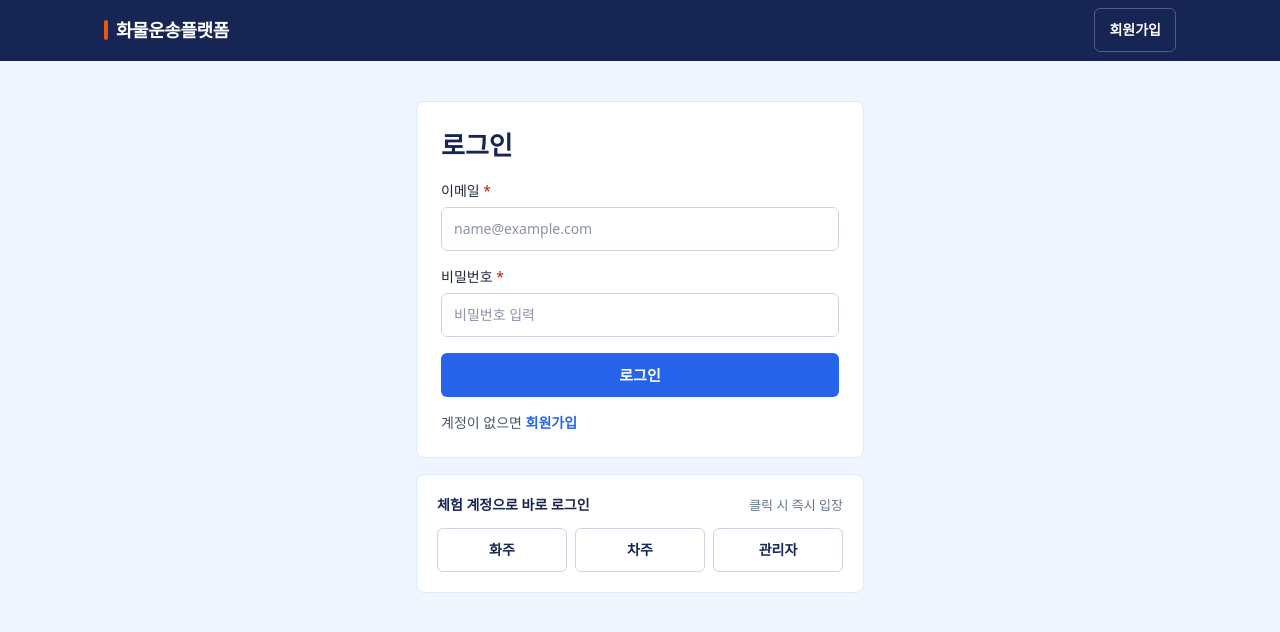
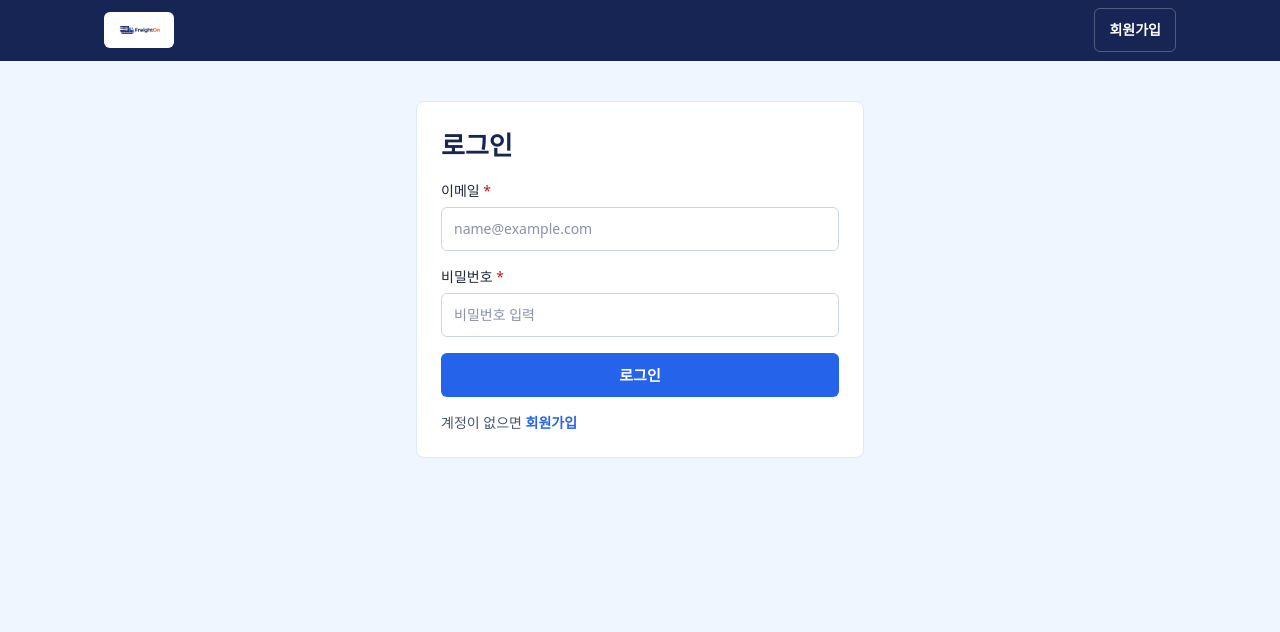
Before and after one commit to gmeag01/FreightShippingPlatformProject-, a React (Vite) app in the folder frontend/: page /login in a window 1280 px wide. Shown: the top 632 px of the page. Built offline with nearby package versions, Linux system fonts and the light colour scheme; a web font is replaced by a local one.

Commit message:
feat: apply FreightOn logo linking to home across all pages and remove demo login

```diff
--- a/frontend/src/layouts/AppLayout.js
+++ b/frontend/src/layouts/AppLayout.js
@@ -1,6 +1,6 @@
 import { useState } from 'react';
 import { Link, NavLink, Outlet, useNavigate } from 'react-router-dom';
-import { ROLE_HOME, ROLE_LABEL } from '../auth/roles';
+import { ROLE_LABEL } from '../auth/roles';
 import { useAuth } from '../auth/useAuth';
 import ProfileModal from '../components/profile/ProfileModal';
 
@@ -42,17 +42,18 @@ export default function AppLayout() {
     <div className="bg-ground text-copy min-h-screen">
       <header className="bg-ink border-b border-blue-950/40 shadow-xs">
         <div className="mx-auto flex max-w-280 flex-wrap items-center justify-between px-4 sm:h-[60px] sm:flex-nowrap sm:px-6">
-          {/* 좌측: 주황색 브랜드 막대 + 서비스 이름 + 역할별 메뉴 */}
+          {/* 좌측: FreightOn 로고 + 역할별 메뉴 */}
           <div className="flex h-full items-center gap-8 max-sm:contents">
             <Link
-              to={ROLE_HOME[me?.role] ?? '/'}
-              className="flex items-center gap-2 transition-opacity hover:opacity-90 max-sm:h-13"
+              to="/"
+              className="inline-flex items-center rounded-md bg-white px-2.5 py-1 transition-opacity hover:opacity-90 max-sm:my-1.5"
               title="홈으로 이동"
             >
-              <span className="bg-signal h-5 w-1 rounded-full" aria-hidden="true" />
-              <strong className="text-base font-bold tracking-tight text-white sm:text-lg">
-                화물운송플랫폼
-              </strong>
+              <img
+                src="/images/logo-freighton.png"
+                alt="FreightOn"
+                className="h-7 w-auto object-contain"
+              />
             </Link>
 
             <nav className="flex h-full items-center gap-1 overflow-x-auto max-sm:order-last max-sm:h-11 max-sm:w-full sm:gap-2">
--- a/frontend/src/pages/LandingPage.js
+++ b/frontend/src/pages/LandingPage.js
@@ -121,11 +121,16 @@ function LandingHeader({ me, onLogout }) {
   return (
     <header className="border-line sticky top-0 z-30 border-b bg-white/95 backdrop-blur-sm">
       <div className="mx-auto flex h-16 max-w-280 items-center justify-between gap-4 px-4 sm:px-6">
-        <Link to="/" className="flex items-center gap-2.5 transition-opacity hover:opacity-80">
-          <span className="bg-signal h-5 w-1 rounded-full" aria-hidden="true" />
-          <strong className="text-ink text-base font-bold tracking-tight sm:text-lg">
-            화물운송플랫폼
-          </strong>
+        <Link
+          to="/"
+          className="flex items-center transition-opacity hover:opacity-85"
+          title="홈으로 이동"
+        >
+          <img
+            src="/images/logo-freighton.png"
+            alt="FreightOn"
+            className="h-9 w-auto object-contain sm:h-10"
+          />
         </Link>
 
         <nav className="hidden items-center gap-7 md:flex" aria-label="페이지 주요 섹션">
@@ -487,10 +492,17 @@ function LandingFooter({ me }) {
         </div>
 
         <div className="flex flex-wrap items-center justify-between gap-4 text-xs sm:text-sm">
-          <div className="flex items-center gap-2.5">
-            <span className="bg-signal h-4 w-1 rounded-full" aria-hidden="true" />
-            <strong className="font-bold text-white">화물운송플랫폼</strong>
-          </div>
+          <Link
+            to="/"
+            className="inline-flex items-center rounded-md bg-white px-2.5 py-1 transition-opacity hover:opacity-90"
+            title="홈으로 이동"
+          >
+            <img
+              src="/images/logo-freighton.png"
+              alt="FreightOn"
+              className="h-7 w-auto object-contain"
+            />
+          </Link>
           <span className="text-slate-400">기준 운임 계산 · 차종별 배차 · 선결제 정산 관리</span>
         </div>
       </div>
--- a/frontend/src/pages/LoginPage.js
+++ b/frontend/src/pages/LoginPage.js
@@ -5,23 +5,21 @@ import { useAuth } from '../auth/useAuth';
 
 const INITIAL_LOGIN_FORM = { email: '', password: '' };
 
-// 시연 및 평가를 위한 로컬 시드 계정 목록(data.sql 기준).
-const DEMO_ACCOUNTS = [
-  { role: 'SHIPPER', label: '화주', email: 'shipper1@freight.test' },
-  { role: 'DRIVER', label: '차주', email: 'driver1@freight.test' },
-  { role: 'ADMIN', label: '관리자', email: 'admin@freight.test' },
-];
-
 // 공통 인증 화면 상단 머리말. 로고를 누르면 서비스 메인 페이지(/)로 이동한다.
 function AuthHeader({ rightLink }) {
   return (
     <header className="bg-ink border-b border-blue-950/40">
       <div className="mx-auto flex h-[60px] max-w-280 items-center justify-between px-4 sm:px-6">
-        <Link to="/" className="flex items-center gap-2 transition-opacity hover:opacity-90">
-          <span className="bg-signal h-5 w-1 rounded-full" aria-hidden="true" />
-          <strong className="text-base font-bold tracking-tight text-white sm:text-lg">
-            화물운송플랫폼
-          </strong>
+        <Link
+          to="/"
+          className="inline-flex items-center rounded-md bg-white px-2.5 py-1 transition-opacity hover:opacity-90"
+          title="홈으로 이동"
+        >
+          <img
+            src="/images/logo-freighton.png"
+            alt="FreightOn"
+            className="h-7 w-auto object-contain"
+          />
         </Link>
         <Link
           to={rightLink.to}
@@ -145,27 +143,6 @@ export default function LoginPage() {
               </Link>
             </p>
           </form>
-
-          <section className="border-line bg-card flex flex-col gap-3 rounded-lg border p-4 sm:p-5">
-            <div className="flex items-baseline justify-between gap-2">
-              <h2 className="text-ink text-sm font-bold">체험 계정으로 바로 로그인</h2>
-              <span className="text-caption text-subtle">클릭 시 즉시 입장</span>
-            </div>
-            <div className="grid grid-cols-3 gap-2">
-              {DEMO_ACCOUNTS.map((account) => (
-                <button
-                  key={account.role}
-                  type="button"
-                  disabled={isSubmitting}
-                  onClick={() => performLogin(account.email, 'pass1234')}
-                  title={account.email}
-                  className="border-line-strong text-ink inline-flex min-h-11 items-center justify-center rounded-md border bg-white px-3 text-sm font-semibold hover:bg-slate-50 disabled:cursor-not-allowed disabled:opacity-50"
-                >
-                  {account.label}
-                </button>
-              ))}
-            </div>
-          </section>
         </div>
       </main>
     </div>
--- a/frontend/src/pages/SignupPage.js
+++ b/frontend/src/pages/SignupPage.js
@@ -74,11 +74,16 @@ export default function SignupPage() {
     <div className="bg-ground text-copy min-h-screen break-keep">
       <header className="bg-ink border-b border-blue-950/40">
         <div className="mx-auto flex h-[60px] max-w-280 items-center justify-between px-4 sm:px-6">
-          <Link to="/" className="flex items-center gap-2 transition-opacity hover:opacity-90">
-            <span className="bg-signal h-5 w-1 rounded-full" aria-hidden="true" />
-            <strong className="text-base font-bold tracking-tight text-white sm:text-lg">
-              화물운송플랫폼
-            </strong>
+          <Link
+            to="/"
+            className="inline-flex items-center rounded-md bg-white px-2.5 py-1 transition-opacity hover:opacity-90"
+            title="홈으로 이동"
+          >
+            <img
+              src="/images/logo-freighton.png"
+              alt="FreightOn"
+              className="h-7 w-auto object-contain"
+            />
           </Link>
           <Link
             to="/login"
```
Also changed, not shown: frontend/public/images/logo-freighton.png (added).
